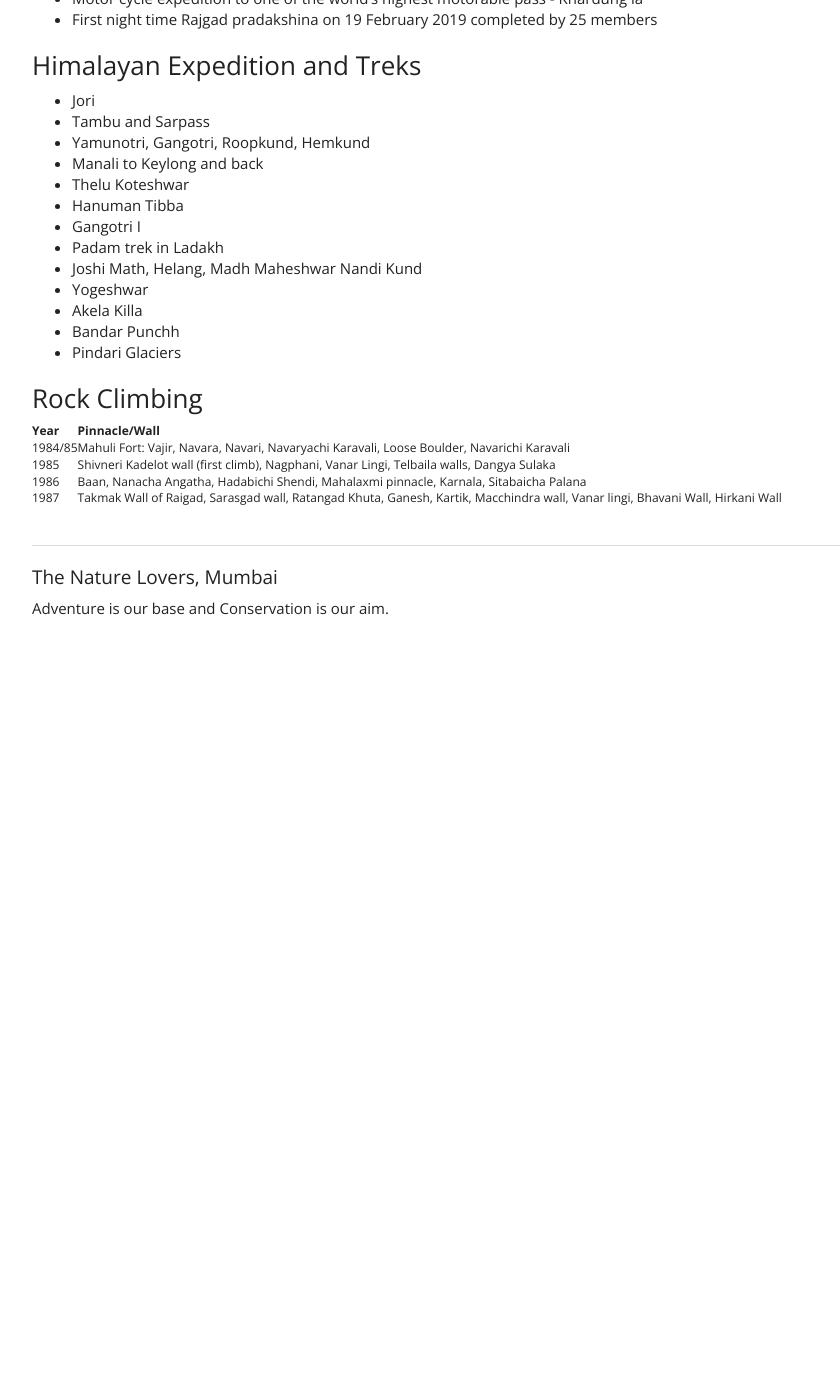
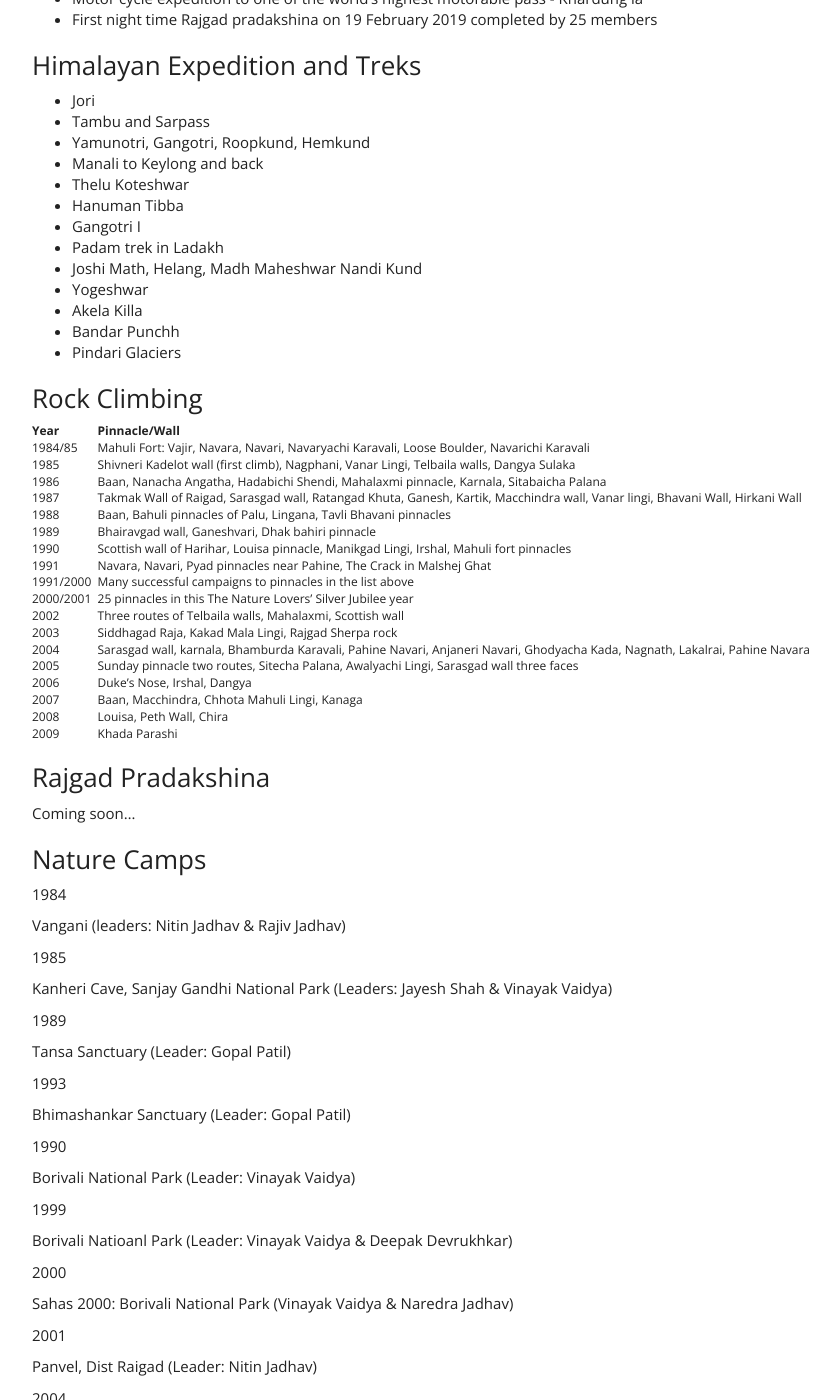
Before and after one commit to thenaturelovers/thenaturelovers.github.io, a Jekyll site: the page built from about.md, in a window 1280 px wide and 1400 px high, scrolled down 802 px. Shown: the whole window, without its empty margins (38-878 px from the left). Built offline with Jekyll 4.4.1, drawn with Linux system fonts in a browser that asks for light colours; nearby versions of some CDN libraries; before the commit the page ends 1432 px from its top, so only the background shows below that; some of the changed text lies outside the part shown.

Commit message:
Nature Camp and climbing details

```diff
--- a/about.md
+++ b/about.md
@@ -54,11 +54,131 @@
 
 ### Rock Climbing
 
-|   +---- | +-----                                                                                                                         |
-|    Year | Pinnacle/Wall                                                                                                                  |
-|---------|--------------------------------------------------------------------------------------------------------------------------------|
-| 1984/85 | Mahuli Fort: Vajir, Navara, Navari, Navaryachi Karavali, Loose Boulder, Navarichi Karavali                                     |
-|    1985 | Shivneri Kadelot wall (first climb), Nagphani, Vanar Lingi, Telbaila walls, Dangya Sulaka                                      |
-|    1986 | Baan, Nanacha Angatha, Hadabichi Shendi, Mahalaxmi pinnacle, Karnala, Sitabaicha Palana                                        |
-|    1987 | Takmak Wall of Raigad, Sarasgad wall, Ratangad Khuta, Ganesh, Kartik, Macchindra wall, Vanar lingi, Bhavani Wall, Hirkani Wall |
-|         |                                                                                                                                |
+|            +---- | +-----                                                                                                                         |
+|             Year | Pinnacle/Wall                                                                                                                  |
+|------------------|--------------------------------------------------------------------------------------------------------------------------------|
+|          1984/85 | Mahuli Fort: Vajir, Navara, Navari, Navaryachi Karavali, Loose Boulder, Navarichi Karavali                                     |
+|             1985 | Shivneri Kadelot wall (first climb), Nagphani, Vanar Lingi, Telbaila walls, Dangya Sulaka                                      |
+|             1986 | Baan, Nanacha Angatha, Hadabichi Shendi, Mahalaxmi pinnacle, Karnala, Sitabaicha Palana                                        |
+|             1987 | Takmak Wall of Raigad, Sarasgad wall, Ratangad Khuta, Ganesh, Kartik, Macchindra wall, Vanar lingi, Bhavani Wall, Hirkani Wall |
+|             1988 | Baan, Bahuli pinnacles of Palu, Lingana, Tavli Bhavani pinnacles                                                               |
+|             1989 | Bhairavgad wall, Ganeshvari, Dhak bahiri pinnacle                                                                              |
+|             1990 | Scottish wall of Harihar, Louisa pinnacle, Manikgad Lingi, Irshal, Mahuli fort pinnacles                                       |
+|             1991 | Navara, Navari, Pyad pinnacles near Pahine, The Crack in Malshej Ghat                                                          |
+| 1991/2000 &nbsp; | Many successful campaigns to pinnacles in the list above                                                                       |
+| 2000/2001 &nbsp; | 25 pinnacles in this The Nature Lovers' Silver Jubilee year                                                                    |
+|             2002 | Three routes of Telbaila walls, Mahalaxmi, Scottish wall                                                                       |
+|             2003 | Siddhagad Raja, Kakad Mala Lingi, Rajgad Sherpa rock                                                                           |
+|             2004 | Sarasgad wall, karnala, Bhamburda Karavali, Pahine Navari, Anjaneri Navari, Ghodyacha Kada, Nagnath, Lakalrai, Pahine Navara   |
+|             2005 | Sunday pinnacle two routes, Sitecha Palana, Awalyachi Lingi, Sarasgad wall three faces                                         |
+|             2006 | Duke's Nose, Irshal, Dangya                                                                                                    |
+|             2007 | Baan, Macchindra, Chhota Mahuli Lingi, Kanaga                                                                                  |
+|             2008 | Louisa, Peth Wall, Chira                                                                                                       |
+|             2009 | Khada Parashi                                                                                                                  |
+
+
+### Rajgad Pradakshina
+
+Coming soon...
+
+
+### Nature Camps
+
+1984
+
+Vangani (leaders: Nitin Jadhav & Rajiv Jadhav)
+
+
+1985
+
+Kanheri Cave, Sanjay Gandhi National Park (Leaders: Jayesh Shah & Vinayak
+Vaidya)
+
+1989
+
+Tansa Sanctuary (Leader: Gopal Patil)
+
+
+1993
+
+Bhimashankar Sanctuary (Leader: Gopal Patil)
+
+1990
+
+Borivali National Park (Leader: Vinayak Vaidya)
+
+1999
+
+Borivali Natioanl Park (Leader: Vinayak Vaidya & Deepak Devrukhkar)
+
+2000
+
+Sahas 2000: Borivali National Park (Vinayak Vaidya & Naredra Jadhav)
+
+2001
+
+Panvel, Dist Raigad (Leader: Nitin Jadhav)
+
+
+2004
+
+Vangani, Dist Raigad
+
+
+2006
+
+Borivali National Park, Mumbai (Leader: Rashmi Naik)
+
+2008
+
+Rajmachi, Dist Pune (Leaders: Deepa Walvekar, Rahul Pendse)
+
+2009
+
+Mahabaleshwar, Dist Satara (Leaders: Bharat Narayankar, Santosh Ghadigaonkar,
+Nanda Laste)
+
+2010
+
+Mahabaleshwar, Dist Satara (Leaders: Bharat Narayankar, Neelam Toscano, Ravi Natekar)
+
+
+2011
+
+Aarey Colony, Mumbai (Leader: Rahul Pendse)
+
+
+2012
+
+Karnala, Dist Raigad (Leader: Bharat Narayankar)
+
+
+2013
+
+Lohgad fort, Dist Pune (Leader: Shashank Mhadnak, Dipti Thakur, Ravi Natekar)
+
+
+2014
+
+Tamhini, Dist Pune (Abhishek Gurao, Rushi Mulik)
+
+2015
+
+Khandas, Karjat (Leader: Dipali Pendse, Deepa Walvekar, Ashwini Natekar)
+
+2016
+
+Z-BAC, Kolad, Dist Raigad (Leader: Rachana Kulkarni, Deepa Walvekar)
+
+2017
+
+Z-BAC, Kolad, Dist Raigad (Leader: Rachana Kulkarni, Kaksha Khandekar)
+
+2018
+
+X-Thrillz, Lavasa, Pune (Leader: Ashwini Pendse, Shalaka Dolas, Saee Naik,
+Suresh Vaidya)
+
+2019
+
+Chandanwadi, Karjat (Leader: Rachana Kulkarni, Anagha More, Rashmi Naik)
```
